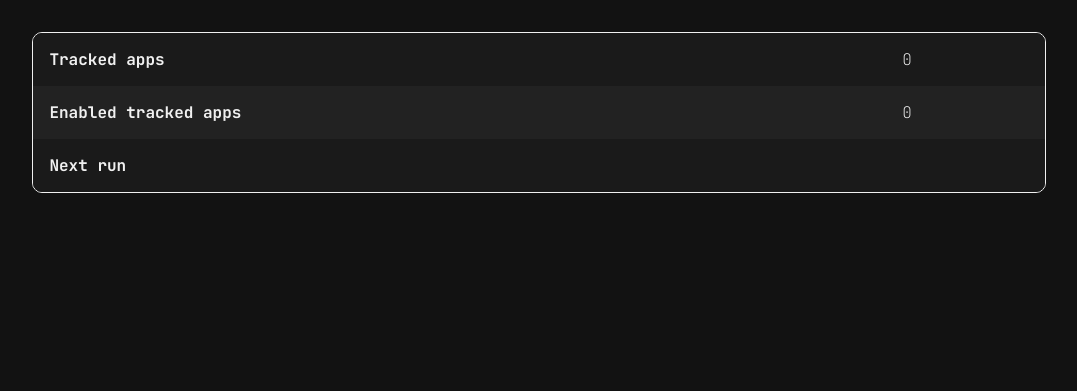
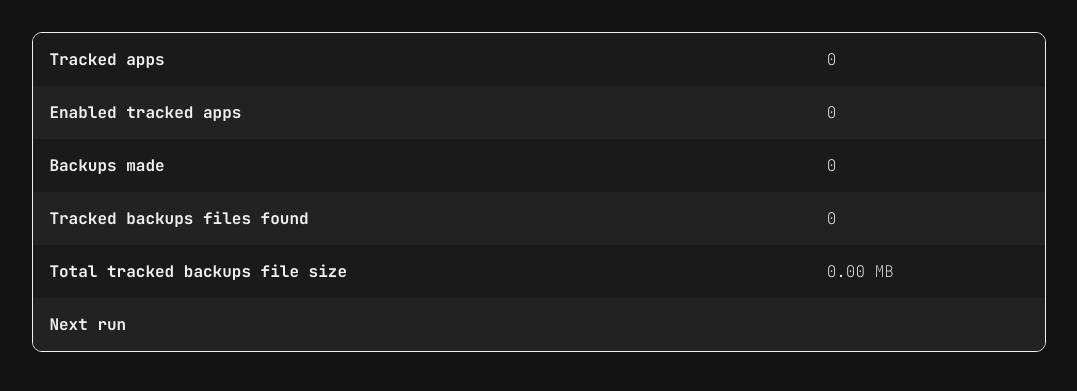
Before and after one commit to JordyDevrix/upback, a Flask app: page / in a window 1280 px wide. Shown: the part 193-584 px from the top of the page, without its empty margins (102-1179 px from the left). Run offline with Flask 3, Linux system fonts and the light colour scheme; data that the repository does not hold is empty.

Commit message:
feat: new features

```diff
--- a/src/upback/app.py
+++ b/src/upback/app.py
@@ -1,5 +1,6 @@
 import argparse
 import os
+from dataclasses import asdict
 from typing import List
 from uuid import UUID
 from flask import Flask, Response, request, render_template, jsonify, current_app
@@ -22,10 +23,25 @@ upBackFacade = UpBackFacade()
 global_exception_handler = GlobalExceptionHandler(app)
 
 
-
 @app.route("/api/tracked-apps", methods=["GET"])
 def get_tracked_apps_api() -> List[TrackedApp]:
     return upBackFacade.get_tracked_apps()
+
+@app.route("/api/tracked-apps/<uuid>", methods=["GET"])
+def get_tracked_app_api(uuid: UUID) -> Response:
+    return jsonify(asdict(upBackFacade.get_tracked_app_by_uuid(uuid)))
+
+@app.route("/api/tracked-apps/<uuid>/status", methods=["GET"])
+def get_tracked_app_status_api(uuid: UUID) -> Response:
+    return jsonify({"enabled": upBackFacade.get_tracked_app_status(uuid)})
+
+
+@app.route("/api/tracked-apps/update/<uuid>", methods=["PUT"])
+def update_tracked_app_api(uuid: UUID) -> Response:
+    data = request.get_json()
+    upBackFacade.update_tracked_app(data, uuid)
+    scheduled.load_backup_jobs()
+    return Response(status=200)
 
 
 @app.route("/api/tracked-apps", methods=["POST"])
@@ -89,27 +105,47 @@ def get_file_system_api():
     path = request.args.get("path")
     return jsonify(get_folder_data(path))
 
+
 @app.route("/api/tracked-apps/<uuid>", methods=["DELETE"])
-def delete_tracked_app(uuid: UUID):
+def delete_tracked_api(uuid: UUID):
     upBackFacade.delete_tracked_app_by_uuid(uuid)
     scheduled.load_backup_jobs()
     return Response(status=200)
 
 
-
 # Frontend routes
 @app.route("/", methods=["GET"])
-def home():
+def home_web():
     tracked_apps = upBackFacade.get_tracked_apps()
+    backups = upBackFacade.get_all_backups()
+    found_backup_files = []
+    size_bytes = 0
+
+    for backup in backups:
+        files = upBackFacade.get_backup_files(backup.backup_id)
+        if files is not None:
+            found_backup_files.append(files)
+            size_bytes += files.file_size
+
+    if size_bytes >= 1_000_000_000:
+        total_filesize = f"{size_bytes / 1_000_000_000:.2f} GB"
+    else:
+        total_filesize = f"{size_bytes / 1_000_000:.2f} MB"
+
     return render_template(
         "index.html",
         tracked_apps=sort_by_cron(tracked_apps),
         tracked_apps_enabled=[_app for _app in tracked_apps if _app.auto_update == True],
-        tracked_apps_amount=len(tracked_apps)
+        tracked_apps_amount=len(tracked_apps),
+        backups=backups,
+        backups_amount=len(backups),
+        backup_files_found_amount=len(found_backup_files),
+        backup_files_size=total_filesize
     )
 
+
 @app.route("/settings", methods=["GET"])
-def settings():
+def settings_web():
     return render_template("settings.html")
 
 
@@ -152,5 +188,6 @@ def main():
 
     app.run(host='0.0.0.0', port=args.port, threaded=True)
 
+
 if __name__ == '__main__':
     main()
--- a/src/upback/database/database.py
+++ b/src/upback/database/database.py
@@ -16,22 +16,52 @@ class DB:
 
     def init_db(self):
         tracked_apps_sql = """
-        CREATE TABLE IF NOT EXISTS tracked_apps (
-            uuid TEXT PRIMARY KEY NOT NULL,
-            file_path TEXT NOT NULL,
-            auto_update BOOLEAN NOT NULL,
-            cron TEXT NOT NULL
-        )
-        """
+                           CREATE TABLE IF NOT EXISTS tracked_apps
+                           (
+                               uuid
+                               TEXT
+                               PRIMARY
+                               KEY
+                               NOT
+                               NULL,
+                               file_path
+                               TEXT
+                               NOT
+                               NULL,
+                               auto_update
+                               BOOLEAN
+                               NOT
+                               NULL,
+                               cron
+                               TEXT
+                               NOT
+                               NULL
+                           ) \
+                           """
 
         backups_sql = """
-        CREATE TABLE IF NOT EXISTS backups (
-            uuid TEXT PRIMARY KEY NOT NULL,
-            app_id TEXT NOT NULL,
-            file_path TEXT NOT NULL,
-            timestamp TEXT NOT NULL
-        )
-        """
+                      CREATE TABLE IF NOT EXISTS backups
+                      (
+                          uuid
+                          TEXT
+                          PRIMARY
+                          KEY
+                          NOT
+                          NULL,
+                          app_id
+                          TEXT
+                          NOT
+                          NULL,
+                          file_path
+                          TEXT
+                          NOT
+                          NULL,
+                          timestamp
+                          TEXT
+                          NOT
+                          NULL
+                      ) \
+                      """
 
         with sqlite3.connect(self.db_tracked_apps_path) as conn:
             conn.execute(tracked_apps_sql)
@@ -43,21 +73,22 @@ class DB:
 
     def save_tracked_app(self, tracked_app: TrackedApp):
         sql = """
-        INSERT INTO tracked_apps (uuid, file_path, auto_update, cron)
-        VALUES (?, ?, ?, ?)
-        """
+              INSERT INTO tracked_apps (uuid, file_path, auto_update, cron)
+              VALUES (?, ?, ?, ?) \
+              """
         try:
             with sqlite3.connect(self.db_tracked_apps_path) as conn:
-                conn.execute(sql, (str(tracked_app.uuid), tracked_app.file_path, tracked_app.auto_update, tracked_app.cron))
+                conn.execute(sql,
+                             (str(tracked_app.uuid), tracked_app.file_path, tracked_app.auto_update, tracked_app.cron))
                 conn.commit()
         except Exception as e:
             print("DB Error:", e)
 
     def save_backup(self, backup: Backup):
         sql = """
-        INSERT INTO backups (uuid, app_id, file_path, timestamp)
-        VALUES (?, ?, ?, ?)
-        """
+              INSERT INTO backups (uuid, app_id, file_path, timestamp)
+              VALUES (?, ?, ?, ?) \
+              """
         try:
             with sqlite3.connect(self.db_backups_path) as conn:
                 conn.execute(sql, (backup.backup_id, backup.app_id, backup.file_path, backup.timestamp))
@@ -104,3 +135,34 @@ class DB:
         with sqlite3.connect(self.db_backups_path) as conn:
             conn.execute(sql, (backup_id,))
             conn.commit()
+
+    def update_tracked_app(self, tracked_app):
+        sql = """
+              UPDATE tracked_apps
+              SET auto_update = ?,
+                  file_path   = ?,
+                  cron = ?
+              WHERE uuid = ?
+              """
+        with sqlite3.connect(self.db_tracked_apps_path) as conn:
+            conn.execute(sql, (
+                tracked_app.auto_update,
+                tracked_app.file_path,
+                tracked_app.cron,
+                tracked_app.uuid,
+            ))
+            conn.commit()
+
+    def get_all_backups(self) -> List[tuple]:
+        sql = "SELECT * FROM backups"
+        with sqlite3.connect(self.db_backups_path) as conn:
+            cursor = conn.cursor()
+            cursor.execute(sql)
+            return cursor.fetchall()
+
+    def get_backup(self, backup_id) -> tuple:
+        sql = "SELECT * FROM backups WHERE uuid = ?"
+        with sqlite3.connect(self.db_backups_path) as conn:
+            cursor = conn.cursor()
+            cursor.execute(sql, (backup_id,))
+            return cursor.fetchone()
--- a/src/upback/facades/facade.py
+++ b/src/upback/facades/facade.py
@@ -13,7 +13,7 @@ import uuid
 from apscheduler.triggers.cron import CronTrigger
 
 from upback.exceptions.exceptions import ApiException
-from upback.models.models import TrackedApp, Backup, SyncStatus
+from upback.models.models import TrackedApp, Backup, SyncStatus, BackupFile
 
 from upback.database.database import DB
 from upback.services.synchronization_service import running_syncs
@@ -194,3 +194,46 @@ class UpBackFacade:
             self.db.delete_backup(backup.backup_id)
 
         self.db.delete_tracked_app(app_id)
+
+    def get_tracked_app_status(self, app_id) -> bool:
+        return self.get_tracked_app_by_uuid(app_id).auto_update
+
+    def update_tracked_app(self, data: dict, app_id: UUID):
+        tracked_app = self.get_tracked_app_by_uuid(app_id)
+        tracked_app = TrackedApp(
+            uuid=tracked_app.uuid,
+            file_path=normalize_path(tracked_app.file_path),
+            auto_update=bool(data.get("auto_update")),
+            cron=str(data.get("cron")),
+        )
+        self.db.update_tracked_app(tracked_app)
+
+    def get_all_backups(self) -> List[Backup]:
+        backup_data = self.db.get_all_backups()
+
+        backups: List[Backup] = []
+
+        for backup in backup_data:
+            backups.append(Backup(
+                backup_id=backup[0],
+                app_id=backup[1],
+                file_path=backup[2].split("/")[-1],
+                timestamp=backup[3],
+            ))
+
+        return backups
+
+    def get_backup_files(self, backup_id: str) -> BackupFile | None:
+        backup = self.db.get_backup(backup_id)
+        file_path = Path(backup[2])
+
+        if file_path.exists():
+            file_size = file_path.stat().st_size
+            return BackupFile(
+                backup_id=backup[0],
+                app_id=backup[1],
+                file_size=file_size,
+                file_path=str(file_path),
+            )
+
+        return None
--- a/src/upback/templates/index.html
+++ b/src/upback/templates/index.html
@@ -94,6 +94,24 @@
                 </td>
             </tr>
             <tr>
+                <th>Backups made</th>
+                <td>
+                    {{ backups_amount }}
+                </td>
+            </tr>
+            <tr>
+                <th>Tracked backups files found</th>
+                <td>
+                    {{ backup_files_found_amount }}
+                </td>
+            </tr>
+            <tr>
+                <th>Total tracked backups file size</th>
+                <td>
+                    {{ backup_files_size }}
+                </td>
+            </tr>
+            <tr>
                 <th>Next run</th>
                 <td>
                     {% if tracked_apps %}
```
Also changed, not shown: src/upback/models/models.py (+10 -0 lines), src/upback/templates/add_tracked_app.html (+4 -8 lines), src/upback/templates/tracked_app.html (+45 -11 lines).
